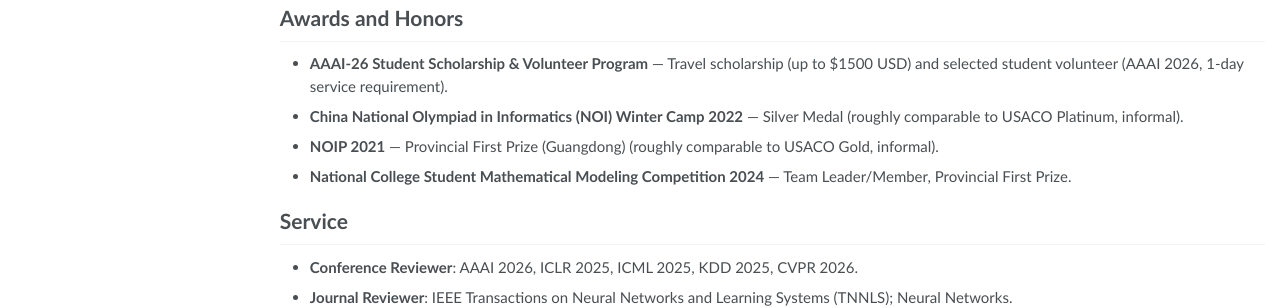
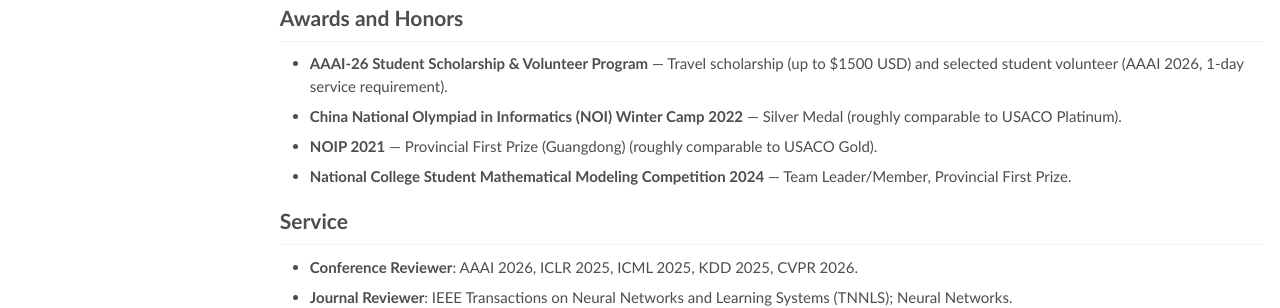
Before and after one commit to shatianming5/shatianming5.github.io, a Jekyll site: the page built from _pages/about.md, in a window 1280 px wide and 1286 px high. Shown: the part 857-1165 px from the top of the window. Built offline with Jekyll 4.4.1, drawn with Linux system fonts in a browser that asks for light colours.

Commit message:
Update about.md

```diff
--- a/_pages/about.md
+++ b/_pages/about.md
@@ -36,8 +36,8 @@
 
 # Awards and Honors
 - **AAAI-26 Student Scholarship & Volunteer Program** — Travel scholarship (up to \$1500 USD) and selected student volunteer (AAAI 2026, 1-day service requirement).
-- **China National Olympiad in Informatics (NOI) Winter Camp 2022** — Silver Medal (roughly comparable to USACO Platinum, informal).
-- **NOIP 2021** — Provincial First Prize (Guangdong) (roughly comparable to USACO Gold, informal).
+- **China National Olympiad in Informatics (NOI) Winter Camp 2022** — Silver Medal (roughly comparable to USACO Platinum).
+- **NOIP 2021** — Provincial First Prize (Guangdong) (roughly comparable to USACO Gold).
 - **National College Student Mathematical Modeling Competition 2024** — Team Leader/Member, Provincial First Prize.
 
 # Service
```
